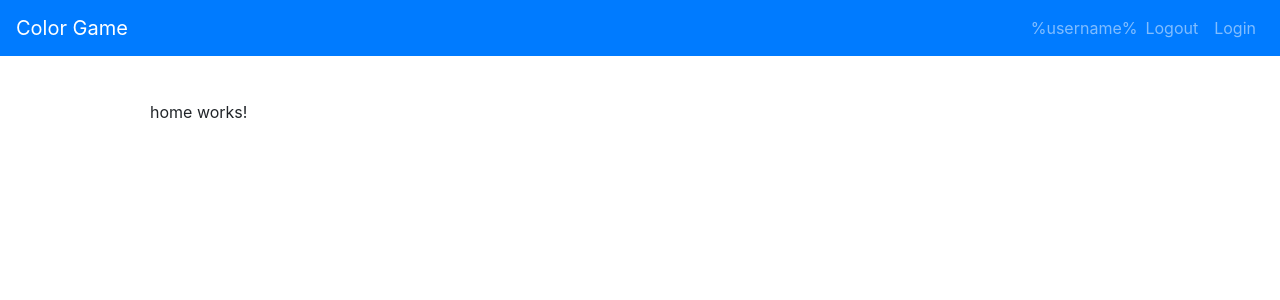
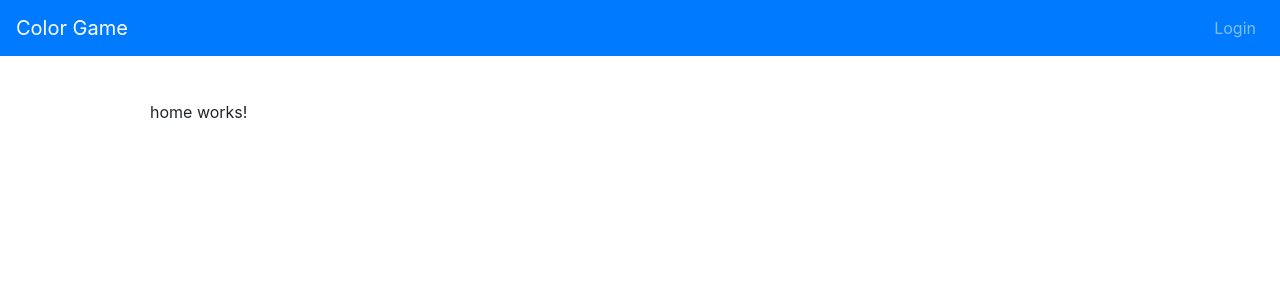
Before and after one commit to MagicKitty/color-game-nicolas-blin, an Angular app: page / in a window 1280 px wide. Shown: the top 300 px of the page. Built offline with nearby package versions, Linux system fonts and the light colour scheme.

Commit message:
28min - username & login/logout

```diff
--- a/src/app/app.component.html
+++ b/src/app/app.component.html
@@ -1,19 +1,16 @@
 <nav class="navbar fixed-top navbar-expand-lg navbar-dark bg-primary">
   <a class="navbar-brand">Color Game</a>
   <div class="collapse navbar-collapse">
-    <ul class="navbar-nav mr-auto">
+    <ul class="navbar-nav mr-auto"></ul>
+    <span class="navbar-text">{{ (user$ | async)?.username }}</span>
+    <ul class="navbar-nav">
+      <li class="nav-item" *ngIf="user$ | async">
+        <a class="nav-link">Logout</a>
+      </li>
+      <li class="nav-item" *ngIf="(user$ | async) === null">
+        <a class="nav-link">Login</a>
+      </li>
     </ul>
-    <span class="navbar-text">
-      %username%
-    </span>
-      <ul class="navbar-nav">
-        <li class="nav-item">
-          <a class="nav-link">Logout</a>
-        </li>
-          <li class="nav-item">
-            <a class="nav-link">Login</a>
-          </li>
-      </ul>
   </div>
 </nav>
 
--- a/src/app/app.component.ts
+++ b/src/app/app.component.ts
@@ -1,10 +1,22 @@
 import { Component } from '@angular/core';
+import { Observable } from 'rxjs';
+import { User } from './user/models/user';
+import { UserService } from './user/user.service';
 
 @Component({
   selector: 'app-root',
   templateUrl: './app.component.html',
-  styleUrls: ['./app.component.css']
+  styleUrls: ['./app.component.css'],
 })
 export class AppComponent {
-  title = 'color-game';
+  title = 'Color Game';
+  isUserConnect: boolean;
+  userName: string;
+  user$: Observable<User | null>;
+
+  constructor(private userService: UserService) {
+    this.isUserConnect = false;
+    this.userName = '';
+    this.user$ = this.userService.user$;
+  }
 }
```
